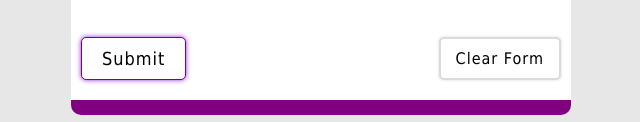
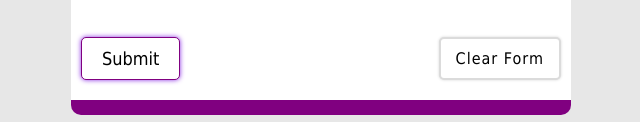
Before and after one commit to ArifBillah6482/sefatullah-er-page, a plain HTML site: page index.html in a window 1280 px wide. Shown: the part 4574-4696 px from the top of the page, 319-959 px from the left. Drawn offline with Linux system fonts and the light colour scheme.

Commit message:
Update style.css

```diff
--- a/style.css
+++ b/style.css
@@ -1,3 +1,6 @@
+*{
+letter-spacing: 0px;
+}
 .red {
   color: red;
 }
```
